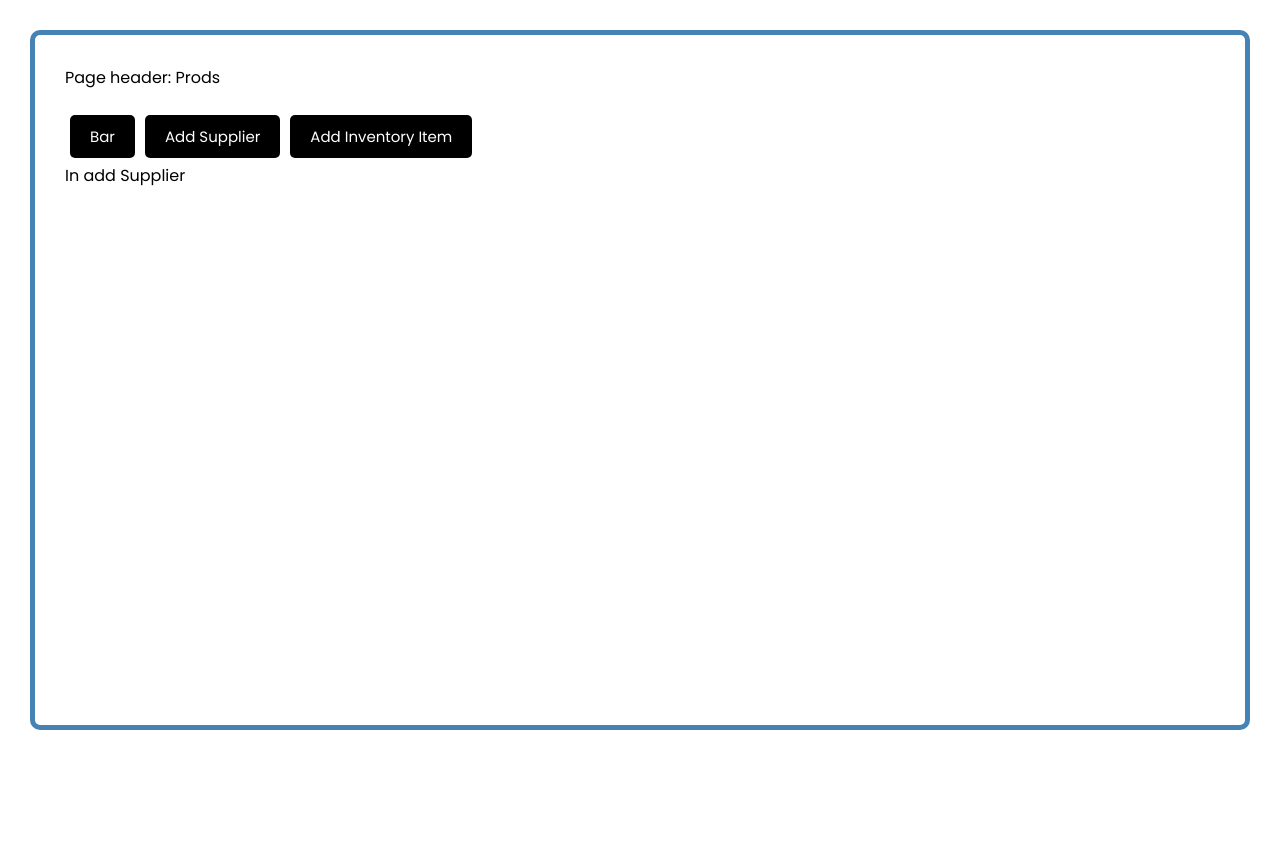
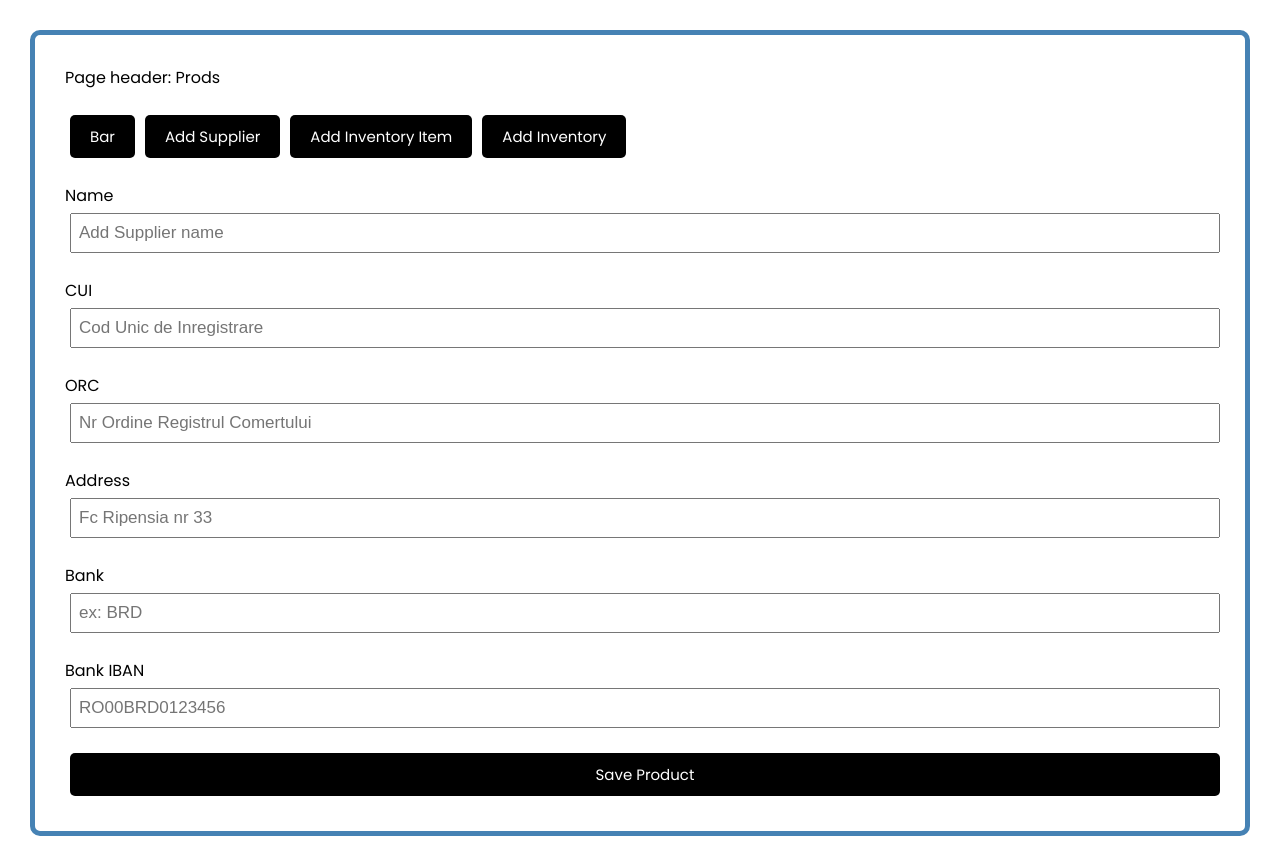
Before and after one commit to IllmakeOne/Juice, a React (Create React App) app in the folder test-app/: page / in a window 1280 px wide. Both pictures are taken after a click on the button "Add Supplier". Before the commit the page ends 800 px from the top, so only its background shows below. Built offline with nearby package versions, Linux system fonts and the light colour scheme; data requests are answered from the project's data file.

Commit message:
Added page which adds a new Supplier
Also made MainBar more modular and started work on adding new stock to current inventory

```diff
--- a/test-app/db.json
+++ b/test-app/db.json
@@ -52,5 +52,18 @@
   ],
   "profile": {
     "name": "typicode"
-  }
+  },
+
+  "suppliers": [
+    {
+      "name": "CokeSuppliers",
+      "bank": "BRD",
+      "cui": "ABCC"
+    },
+    {
+      "name": "SnackkSupplier",
+      "bank": "PNTX",
+      "cui": "CBAA"
+    }
+  ]
 }
--- a/test-app/src/components/Header.js
+++ b/test-app/src/components/Header.js
@@ -1,10 +1,5 @@
-import { BarScreen } from "./bar/MainBar"
-
 
 const Header = ({title}) => {
-    const onClick = () =>{
-        console.log('clique')
-    }
 
     return (
         <header className='header'>
--- a/test-app/src/components/bar/MainBar.js
+++ b/test-app/src/components/bar/MainBar.js
@@ -3,15 +3,17 @@ import Cart from './cart/Cart'
 import ProdSet from './products/ProdSet'
 import jsPDF from 'jspdf'
 import html2canvas from 'html2canvas'
-import StockHandler from '../stockmanagement/StockHandler'
-import AddSupplier from './extras/AddSupplier'
+import StockHandler from './stockmanagement/StockHandler'
+import AddSupplier from './stockmanagement/AddSupplier'
 import Button from 'react-bootstrap/Button'
+import AddStock from  './stockmanagement/AddStock'
 
 
 export const BarScreen = {
     SELLBAR : 'sell bar',
     ADDSTOCK : 'add stock',
-    ADDSUPPLIER : 'add supplier'
+    ADDSUPPLIER : 'add supplier',
+    ADDITEM : 'add item'
 
 }
 
@@ -67,7 +69,7 @@ function MainBar({startScreen}) {
 
     const Caller= () =>{
         switch(screen){
-            case BarScreen.ADDSTOCK:
+            case BarScreen.ADDITEM:
                     return <StockHandler pushTop = {addItemtoDB}/>;
             case BarScreen.SELLBAR:
                     return <div>
@@ -75,6 +77,8 @@ function MainBar({startScreen}) {
                         <ProdSet items = {bar} addtoCart = {addtoCart}/> </div>
             case BarScreen.ADDSUPPLIER:
                     return <AddSupplier pushTop= {pushSupplier}/>
+            case BarScreen.ADDSTOCK:
+                    return <AddStock pushTop= {pushItemtoStock}/>
 
         }
     }
@@ -152,12 +156,16 @@ function MainBar({startScreen}) {
         )
     }
 
-
+    /**
+     * adds item to db, with stock .
+     * @param {*} item
+     */
     const addItemtoDB = (item) =>{
 
-        const fixed = item.type=='Service'? false : true
+
         const to_send = {
-            fixedPrice: fixed,
+            fixedPrice: item.type=='Service'? false : true,
+            //fixed price is false if the item is a service
             stock : 0,
             ...item
         }
@@ -166,9 +174,17 @@ function MainBar({startScreen}) {
 
     }
 
+    /**
+     * send the new supplier to the DB
+     * @param {} item
+     */
     const pushSupplier = (item) =>{
         console.log(item)
 
+    }
+
+    const pushItemtoStock = (item) =>{
+        console.log(item)
     }
 
     /*onSubmit = { } */
@@ -195,11 +211,19 @@ function MainBar({startScreen}) {
             <Button
                     className ='switchToAddInvItem'
                     variant="outline-primary"
-                    onClick ={() => setScreen(BarScreen.ADDSTOCK)}
+                    onClick ={() => setScreen(BarScreen.ADDITEM)}
                     >
                     Add Inventory Item
             </Button>
-            {/* <Header title= {JSON.stringify(bar,null)}/> */}
+            <Button
+                    className ='switchToAddStock'
+                    variant="outline-primary"
+                    onClick ={() => setScreen(BarScreen.ADDSTOCK)}
+                    >
+                    Add Inventory
+            </Button>
+            {/* <Header t
+            itle= {JSON.stringify(bar,null)}/> */}
             {/* {JSON.stringify(bar,null)} */}
             {/* {console.log(bar)}
             <Cart  basket = {bar} demoveItem = {removeItemfromCart} />
--- a/test-app/src/components/bar/extras/AddSupplier.js
+++ /dev/null
@@ -1,9 +0,0 @@
-const  AddSupplier = () => {
-    return (
-        <div>
-            In add Supplier
-        </div>
-    )
-}
-
-export default AddSupplier
--- a/test-app/src/components/bar/products/ProdButton.js
+++ b/test-app/src/components/bar/products/ProdButton.js
@@ -6,6 +6,7 @@ const ProdButton = ({prod, onClick}) => {
 
         return (
             <div className = 'prodbutton'>
+            Price: {prod.price}
             <Button
                 variant="outline-primary"
                 onClick ={()=>onClick(prod.id)}
--- /dev/null
+++ b/test-app/src/components/bar/stockmanagement/AddStock.js
@@ -0,0 +1,11 @@
+import React from 'react'
+
+function AddStock() {
+    return (
+        <div>
+            In add Stock
+        </div>
+    )
+}
+
+export default AddStock
--- /dev/null
+++ b/test-app/src/components/bar/stockmanagement/AddSupplier.js
@@ -0,0 +1,115 @@
+import { useState } from 'react'
+
+const  AddSupplier = ({pushTop}) => {
+
+
+    const onSubmit = (e) => {
+        e.preventDefault()
+
+        if(name == ''){
+            alert('Add prod name please')
+            return
+        } else if (cui == ''){
+            alert('Add prod CUI please')
+            return
+        } else if (orc == ''){
+            alert('Add prod CUI please')
+            return
+        }else if (address == ''){
+            alert('Add an Adress please')
+            return
+        }else if (bank == ''){
+            alert('Add a Bank name please')
+            return
+        }else if (iban == ''){
+            alert('Add correct IBAN please')
+            return
+        }
+
+        pushTop({name, cui, orc, address, bank, iban})
+
+        setName('')
+        setCui('')
+        setOrc('')
+        setAddress('')
+        setBank('')
+        setIban('')
+
+    }
+        //furnizor
+
+      const [name, setName] = useState('')
+      const [cui, setCui] = useState('')
+      const [orc, setOrc] = useState('') //oficiul registrul comertului
+      const [address, setAddress] = useState('')
+      const [bank, setBank] = useState('')
+      const [iban, setIban] = useState('')
+
+        return (
+        <form className='add-form-supplier' onSubmit={onSubmit}>
+            <div className='form-control'>
+                <label>Name</label>
+                <input
+                type='text'
+                placeholder='Add Supplier name'
+                value={name}
+                onChange={(e) => setName(e.target.value)}
+                />
+            </div>
+
+            <div className='form-control'>
+                <label>CUI</label>
+                <input
+                type='text'
+                placeholder='Cod Unic de Inregistrare'
+                value={cui}
+                onChange={(e) => setCui(e.currentTarget.value)}
+                />
+            </div>
+
+            <div className='form-control'>
+                <label>ORC</label>
+                <input
+                type='text'
+                placeholder='Nr Ordine Registrul Comertului'
+                value={orc}
+                onChange={(e) => setOrc(e.currentTarget.value)}
+                />
+            </div>
+
+            <div className='form-control'>
+                <label>Address</label>
+                <input
+                type='text'
+                placeholder='Fc Ripensia nr 33'
+                value={address}
+                onChange={(e) => setAddress(e.currentTarget.value)}
+                />
+            </div>
+
+            <div className='form-control'>
+                <label>Bank</label>
+                <input
+                type='text'
+                placeholder='ex: BRD'
+                value={bank}
+                onChange={(e) => setBank(e.currentTarget.value)}
+                />
+            </div>
+
+            <div className='form-control'>
+                <label>Bank IBAN</label>
+                <input
+                type='text'
+                placeholder='RO00BRD0123456'
+                value={iban}
+                onChange={(e) => setIban(e.currentTarget.value)}
+                />
+            </div>
+
+            <input type='submit' value='Save Product' className='btn btn-block' />
+        </form>
+        )
+}
+
+export default AddSupplier
--- a/test-app/src/index.css
+++ b/test-app/src/index.css
@@ -65,7 +65,7 @@ body {
 }
 
 .cart {
-  height: 90%;
+  height: 50%;
   width: 30%;
   padding-top: 20px;
   background: #2dbd2d;
```
Also changed, not shown: test-app/src/components/bar/stockmanagement/StockHandler.js (renamed from test-app/src/components/stockmanagement/StockHandler.js).
